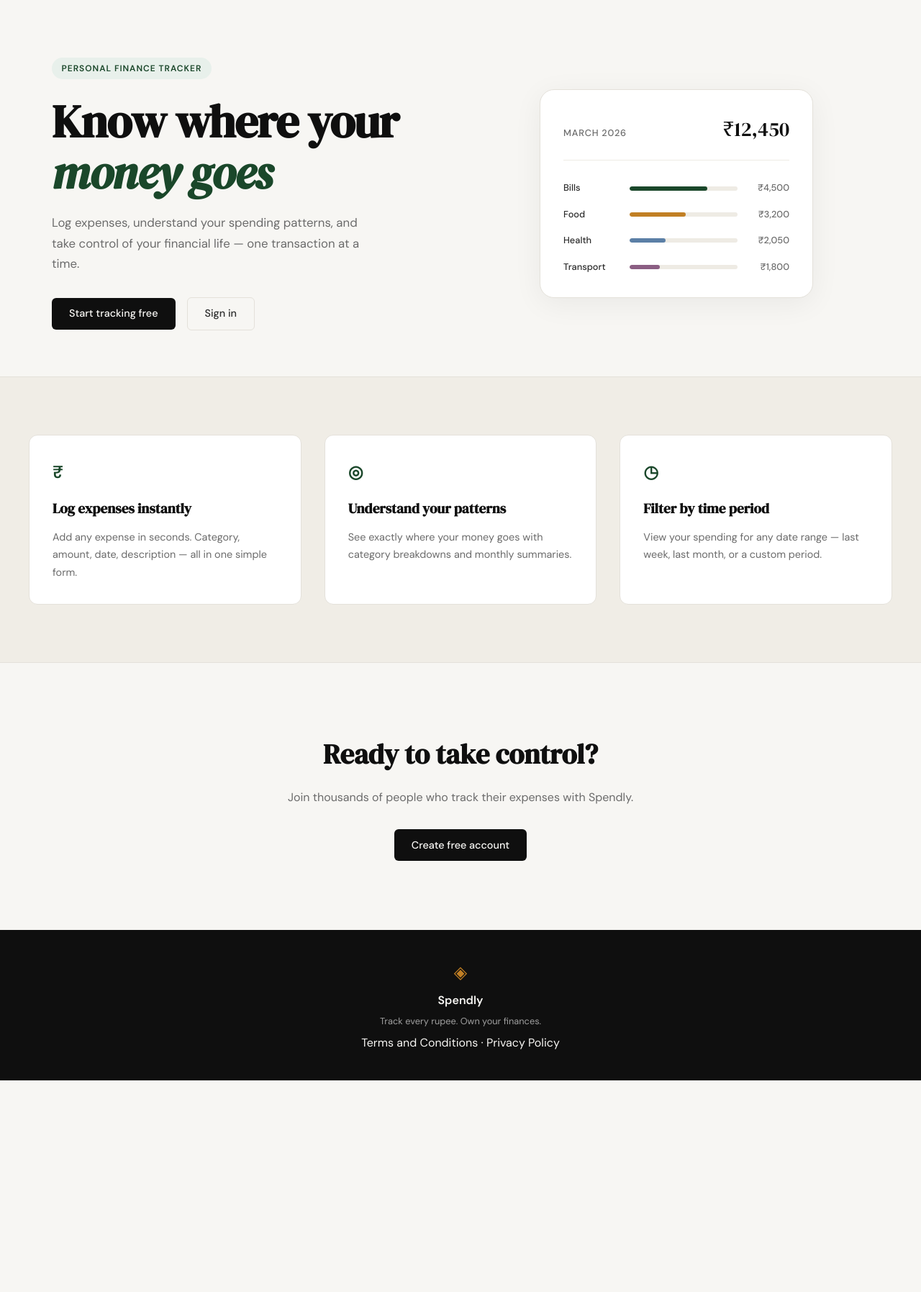
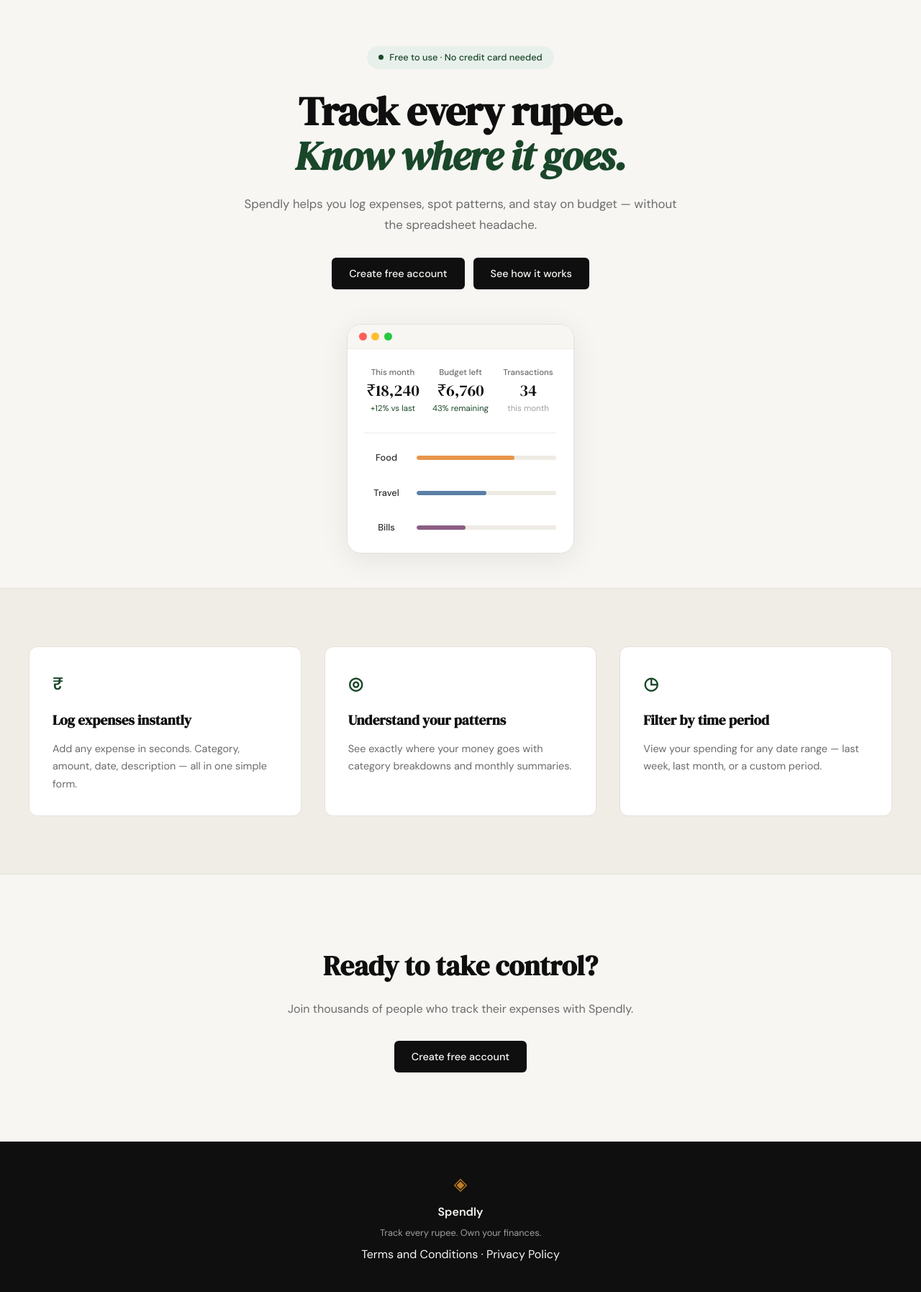
Before and after one commit to veershukla/spendly, a Flask app: page / in a window 1280 px wide. Shown: the part 61-1856 px from the top of the page at 72% size. Before the commit the page ends 1562 px from the top, so only its background shows below. Run offline with Flask 3, Linux system fonts and the light colour scheme.

Commit message:
landing: redesign hero section to match mockup

```diff
--- /dev/null
+++ b/static/css/landing.css
@@ -0,0 +1,168 @@
+/* ------------------------------------------------------------------ */
+/* Hero — centered single-column layout                                */
+/* ------------------------------------------------------------------ */
+
+.hero {
+    display: flex;
+    flex-direction: column;
+    align-items: center;
+    text-align: center;
+    padding: 4rem 2rem 3rem;
+    gap: 3rem;
+    max-width: 680px;
+    margin: 0 auto;
+}
+
+.hero-inner {
+    display: flex;
+    flex-direction: column;
+    align-items: center;
+}
+
+/* Badge */
+.hero-badge {
+    display: inline-flex;
+    align-items: center;
+    gap: 0.5rem;
+    background: var(--accent-light);
+    color: var(--accent);
+    font-size: 0.8rem;
+    font-weight: 500;
+    padding: 0.35rem 1rem;
+    border-radius: 999px;
+    margin-bottom: 1.75rem;
+    text-transform: none;
+    letter-spacing: 0;
+}
+
+.hero-badge-dot {
+    width: 7px;
+    height: 7px;
+    border-radius: 50%;
+    background: var(--accent);
+    flex-shrink: 0;
+}
+
+/* Title */
+.hero-title {
+    font-size: clamp(2.4rem, 6vw, 3.5rem);
+    line-height: 1.12;
+    margin-bottom: 1.25rem;
+}
+
+.hero-title em {
+    color: var(--accent);
+    font-style: italic;
+}
+
+/* Subtitle */
+.hero-subtitle {
+    max-width: 100%;
+    margin-bottom: 2rem;
+}
+
+/* Buttons — both filled dark */
+.hero-actions {
+    display: flex;
+    gap: 0.75rem;
+    justify-content: center;
+    flex-wrap: wrap;
+}
+
+/* ------------------------------------------------------------------ */
+/* Mock window (browser chrome + dashboard card)                       */
+/* ------------------------------------------------------------------ */
+
+.hero-visual {
+    width: 100%;
+    max-width: 580px;
+}
+
+.mock-window {
+    background: var(--paper-card);
+    border: 1px solid var(--border);
+    border-radius: var(--radius-lg);
+    overflow: hidden;
+    box-shadow: 0 8px 40px rgba(0, 0, 0, 0.08);
+}
+
+.mock-chrome {
+    display: flex;
+    align-items: center;
+    gap: 0.4rem;
+    padding: 0.7rem 1rem;
+    border-bottom: 1px solid var(--border-soft);
+    background: var(--paper);
+}
+
+.mock-dot {
+    width: 11px;
+    height: 11px;
+    border-radius: 50%;
+}
+
+.mock-dot-red    { background: #ff5f57; }
+.mock-dot-yellow { background: #ffbd2e; }
+.mock-dot-green  { background: #28c840; }
+
+.mock-card {
+    padding: 1.5rem;
+    border: none;
+    border-radius: 0;
+    box-shadow: none;
+}
+
+/* Stats row */
+.mock-stats {
+    display: grid;
+    grid-template-columns: repeat(3, 1fr);
+    gap: 1rem;
+    margin-bottom: 1.5rem;
+    padding-bottom: 1.5rem;
+    border-bottom: 1px solid var(--border-soft);
+}
+
+.mock-stat {
+    display: flex;
+    flex-direction: column;
+    gap: 0.2rem;
+}
+
+.mock-stat-label {
+    font-size: 0.72rem;
+    color: var(--ink-muted);
+    font-weight: 500;
+}
+
+.mock-stat-value {
+    font-family: var(--font-display);
+    font-size: 1.4rem;
+    color: var(--ink);
+    line-height: 1.1;
+}
+
+.mock-stat-plain {
+    font-family: var(--font-display);
+}
+
+.mock-stat-sub {
+    font-size: 0.72rem;
+    color: var(--ink-faint);
+}
+
+.mock-stat-up { color: var(--accent); }
+
+/* Bars (no amount labels in new design) */
+.mock-bar-row {
+    display: grid;
+    grid-template-columns: 60px 1fr;
+    align-items: center;
+    gap: 0.75rem;
+    margin-bottom: 0.75rem;
+}
+
+.mock-bar-row:last-child { margin-bottom: 0; }
+
+.mock-bar-orange { background: #e8954a; }
+.mock-bar-blue   { background: #5b7fa6; }
+.mock-bar-purple { background: #8b5e83; }
--- a/templates/landing.html
+++ b/templates/landing.html
@@ -1,60 +1,76 @@
 {% extends "base.html" %}
 
 {% block title %}Spendly — Track Every Rupee{% endblock %}
+
+{% block head %}
+<link rel="stylesheet" href="{{ url_for('static', filename='css/landing.css') }}">
+{% endblock %}
 
 {% block content %}
 
 <section class="hero">
     <div class="hero-inner">
-        <div class="hero-badge">Personal Finance Tracker</div>
+        <div class="hero-badge">
+            <span class="hero-badge-dot"></span>
+            Free to use · No credit card needed
+        </div>
         <h1 class="hero-title">
-            Know where your<br>
-            <em>money goes</em>
+            Track every rupee.<br>
+            <em>Know where it goes.</em>
         </h1>
         <p class="hero-subtitle">
-            Log expenses, understand your spending patterns,
-            and take control of your financial life —
-            one transaction at a time.
+            Spendly helps you log expenses, spot patterns, and stay
+            on budget — without the spreadsheet headache.
         </p>
         <div class="hero-actions">
-            <a href="{{ url_for('register') }}" class="btn-primary">Start tracking free</a>
-            <a href="{{ url_for('login') }}" class="btn-ghost">Sign in</a>
+            <a href="{{ url_for('register') }}" class="btn-primary">Create free account</a>
+            <a href="#" class="btn-primary">See how it works</a>
         </div>
     </div>
     <div class="hero-visual">
-        <div class="mock-card">
-            <div class="mock-card-header">
-                <span class="mock-label">March 2026</span>
-                <span class="mock-total">₹12,450</span>
+        <div class="mock-window">
+            <div class="mock-chrome">
+                <span class="mock-dot mock-dot-red"></span>
+                <span class="mock-dot mock-dot-yellow"></span>
+                <span class="mock-dot mock-dot-green"></span>
             </div>
-            <div class="mock-bars">
-                <div class="mock-bar-row">
-                    <span class="mock-cat">Bills</span>
-                    <div class="mock-bar-track">
-                        <div class="mock-bar" style="width: 72%"></div>
+            <div class="mock-card">
+                <div class="mock-stats">
+                    <div class="mock-stat">
+                        <span class="mock-stat-label">This month</span>
+                        <span class="mock-stat-value">₹18,240</span>
+                        <span class="mock-stat-sub mock-stat-up">+12% vs last</span>
                     </div>
-                    <span class="mock-amt">₹4,500</span>
+                    <div class="mock-stat">
+                        <span class="mock-stat-label">Budget left</span>
+                        <span class="mock-stat-value">₹6,760</span>
+                        <span class="mock-stat-sub mock-stat-up">43% remaining</span>
+                    </div>
+                    <div class="mock-stat">
+                        <span class="mock-stat-label">Transactions</span>
+                        <span class="mock-stat-value mock-stat-plain">34</span>
+                        <span class="mock-stat-sub">this month</span>
+                    </div>
                 </div>
-                <div class="mock-bar-row">
-                    <span class="mock-cat">Food</span>
-                    <div class="mock-bar-track">
-                        <div class="mock-bar mock-bar-2" style="width: 52%"></div>
+                <div class="mock-bars">
+                    <div class="mock-bar-row">
+                        <span class="mock-cat">Food</span>
+                        <div class="mock-bar-track">
+                            <div class="mock-bar mock-bar-orange" style="width: 70%"></div>
+                        </div>
                     </div>
-                    <span class="mock-amt">₹3,200</span>
-                </div>
-                <div class="mock-bar-row">
-                    <span class="mock-cat">Health</span>
-                    <div class="mock-bar-track">
-                        <div class="mock-bar mock-bar-3" style="width: 33%"></div>
+                    <div class="mock-bar-row">
+                        <span class="mock-cat">Travel</span>
+                        <div class="mock-bar-track">
+                            <div class="mock-bar mock-bar-blue" style="width: 50%"></div>
+                        </div>
                     </div>
-                    <span class="mock-amt">₹2,050</span>
-                </div>
-                <div class="mock-bar-row">
-                    <span class="mock-cat">Transport</span>
-                    <div class="mock-bar-track">
-                        <div class="mock-bar mock-bar-4" style="width: 28%"></div>
+                    <div class="mock-bar-row">
+                        <span class="mock-cat">Bills</span>
+                        <div class="mock-bar-track">
+                            <div class="mock-bar mock-bar-purple" style="width: 35%"></div>
+                        </div>
                     </div>
-                    <span class="mock-amt">₹1,800</span>
                 </div>
             </div>
         </div>
```
